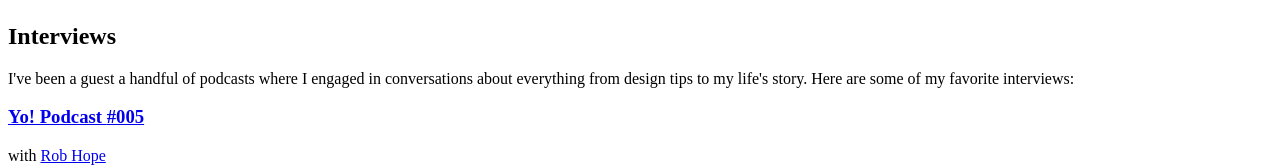
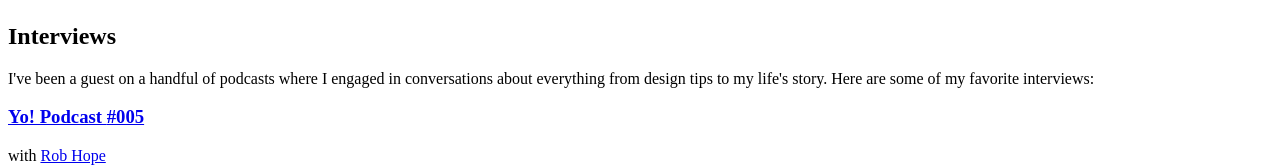
Before and after one commit to sschoger/steveschoger-site, a Nuxt app: page /interviews in a window 1280 px wide. Shown: the part 269-436 px from the top of the page. Built offline with nearby package versions, Linux system fonts and the light colour scheme.

Commit message:
Typos
Fixed typos on interviews and speaking pages

```diff
--- a/pages/interviews.vue
+++ b/pages/interviews.vue
@@ -6,7 +6,7 @@
         <h2 class="font-medium sm:font-normal text-xl sm:text-2xl md:text-3xl lg:text-4xl text-gray-900">Interviews</h2>
       </div>
       <div class="w-full md:w-2/3 mt-6">
-        <p class="text-lg sm:text-xl lg:text-2xl text-gray-700">I've been a guest a handful of podcasts where I engaged in conversations about everything from design tips to my life's story. Here are some of my favorite interviews: </p>
+        <p class="text-lg sm:text-xl lg:text-2xl text-gray-700">I've been a guest on a handful of podcasts where I engaged in conversations about everything from design tips to my life's story. Here are some of my favorite interviews: </p>
         <div class="mt-6 lg:mt-10 border-b border-gray-400">
           <div class="border-t border-gray-400 py-6 sm:py-8 lg:py-10" v-for="interview in interviews">
             <div class="lg:flex items-center justify-between">
@@ -71,7 +71,7 @@ export default {
           episode: 'Episode 103: Design Q&A + Refactoring UI Details',
           host: 'Adam Wathan',
           hostUrl: 'https://twitter.com/adamwathan',
-          date: 'December 5, 2019',
+          date: 'December 5, 2018',
           podcastUrl: 'http://www.fullstackradio.com/103',
         },
         {
--- a/pages/speaking.vue
+++ b/pages/speaking.vue
@@ -82,7 +82,7 @@ export default {
           location: 'Online',
           date: 'February 2, 2019',
           videoUrl: 'https://laracon.net/2018',
-          slidesUrl: 'https://speakerdeck.com/sschoger/the-little-details-of-ui-design',
+          slidesUrl: 'https://speakerdeck.com/steveschoger/the-little-details-of-ui-design',
         },
       ]
     }
```
